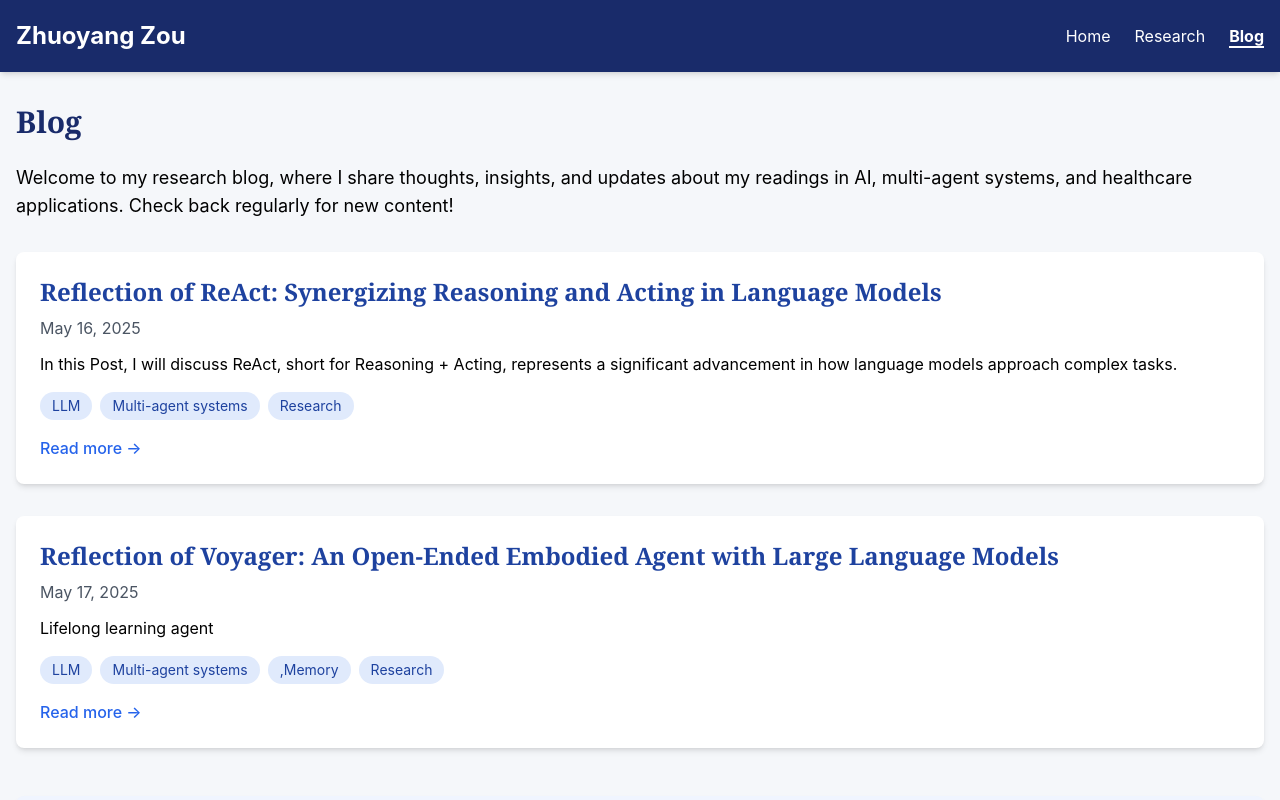
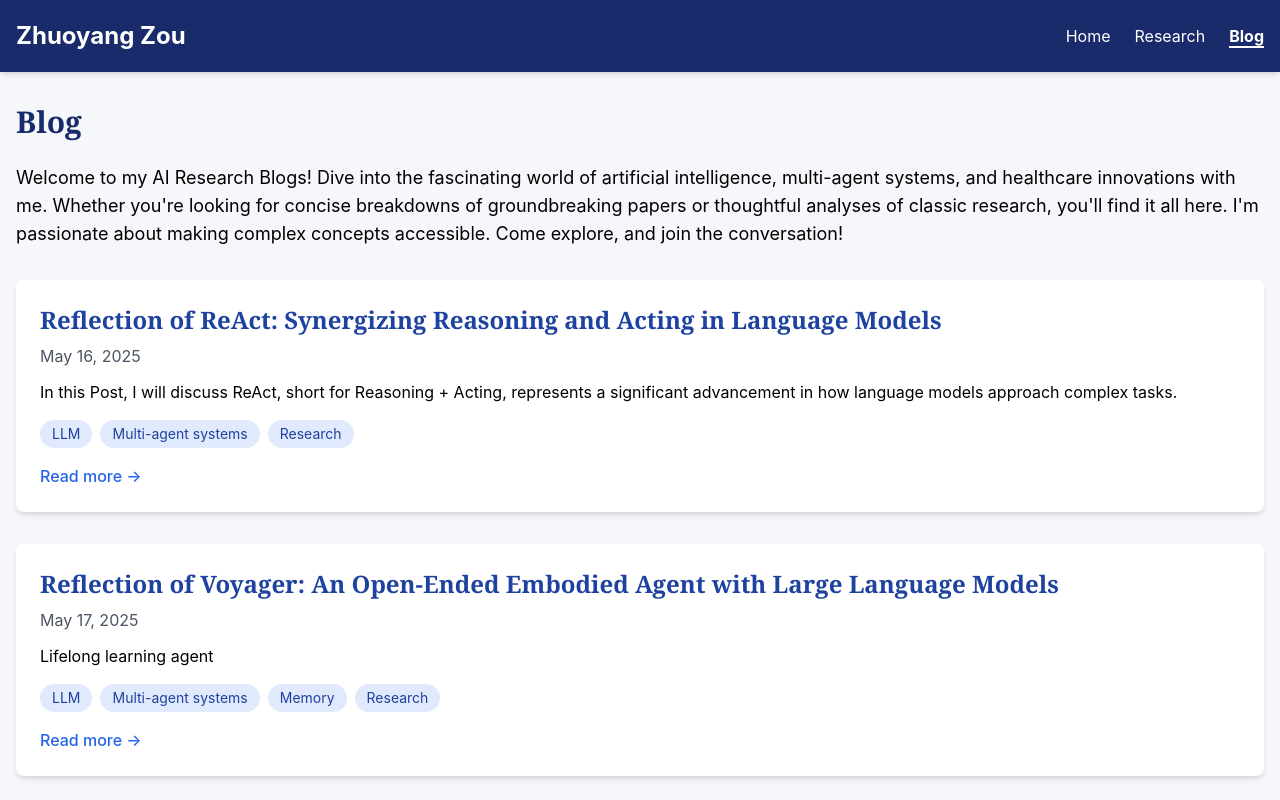
Before and after one commit to zyzou8/zhuoyang, a Next.js app in the folder zhuoyang-research-website/: page /blog in a window 1280 px wide. Shown: the top 800 px of the page. Built offline with nearby package versions, Linux system fonts and the light colour scheme.

Commit message:
update blog

```diff
--- a/zhuoyang-research-website/src/pages/blog.js
+++ b/zhuoyang-research-website/src/pages/blog.js
@@ -16,7 +16,7 @@ export default function Blog() {
       title: "Reflection of Voyager: An Open-Ended Embodied Agent with Large Language Models",
       date: "May 17, 2025",
       excerpt: "Lifelong learning agent",
-      tags: ["LLM", "Multi-agent systems", ",Memory","Research"]
+      tags: ["LLM", "Multi-agent systems", "Memory","Research"]
     },
     // {
     //   id: 3,
@@ -33,9 +33,10 @@ export default function Blog() {
         <h1 className="text-3xl font-bold mb-6 text-blue-900">Blog</h1>
 
         <p className="text-lg mb-8">
-          Welcome to my research blog, where I share thoughts, insights, and updates about my readings in AI,
-          multi-agent systems, and healthcare applications. Check back regularly for new content!
-        </p>
+  Welcome to my AI Research Blogs! Dive into the fascinating world of artificial intelligence, multi-agent systems, and healthcare innovations with me.
+  Whether you're looking for concise breakdowns of groundbreaking papers or thoughtful analyses of classic research, you'll find it all here.
+  I'm passionate about making complex concepts accessible. Come explore, and join the conversation!
+</p>
 
         <div className="space-y-8">
           {blogPosts.map((post) => (
```
